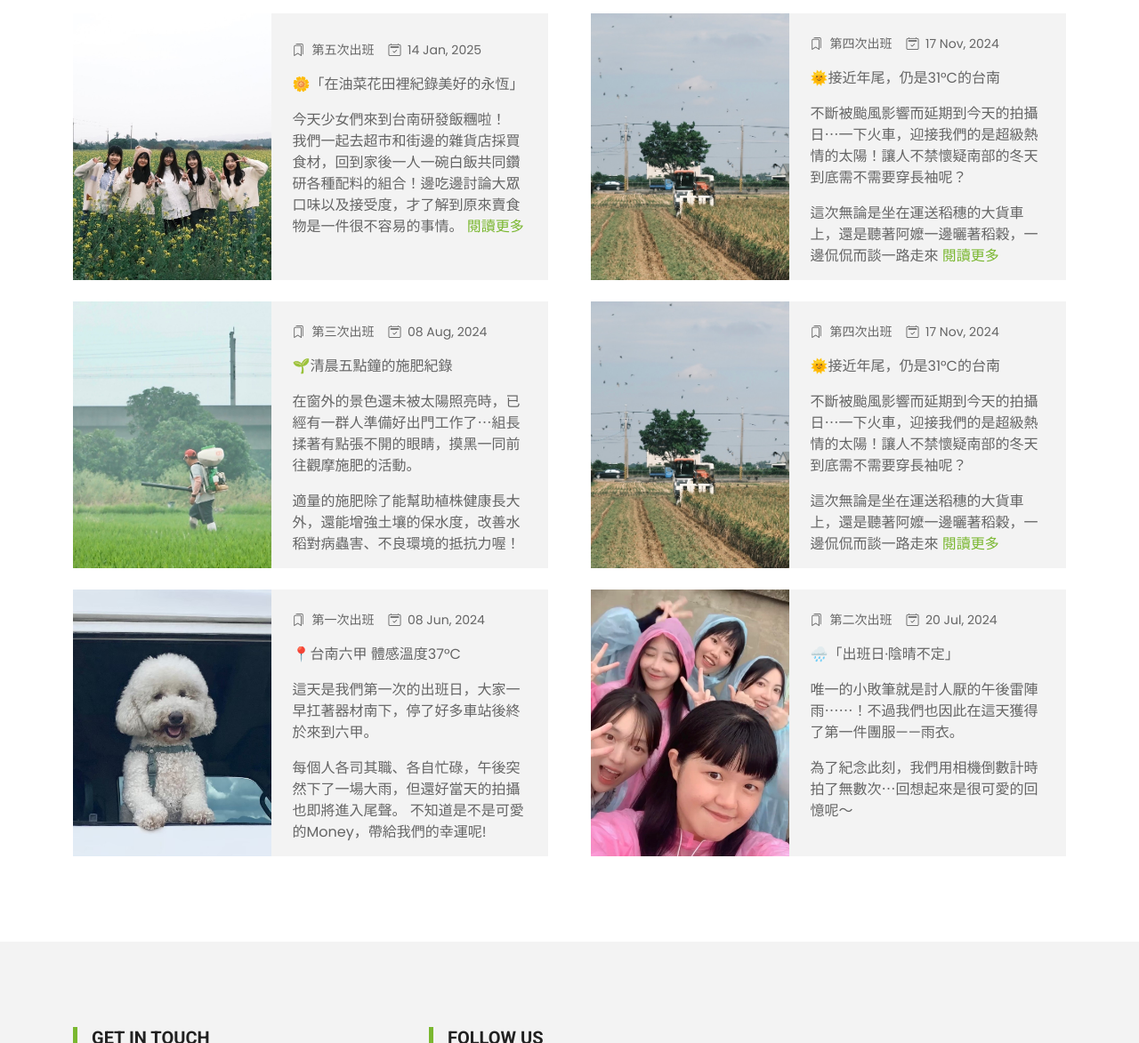
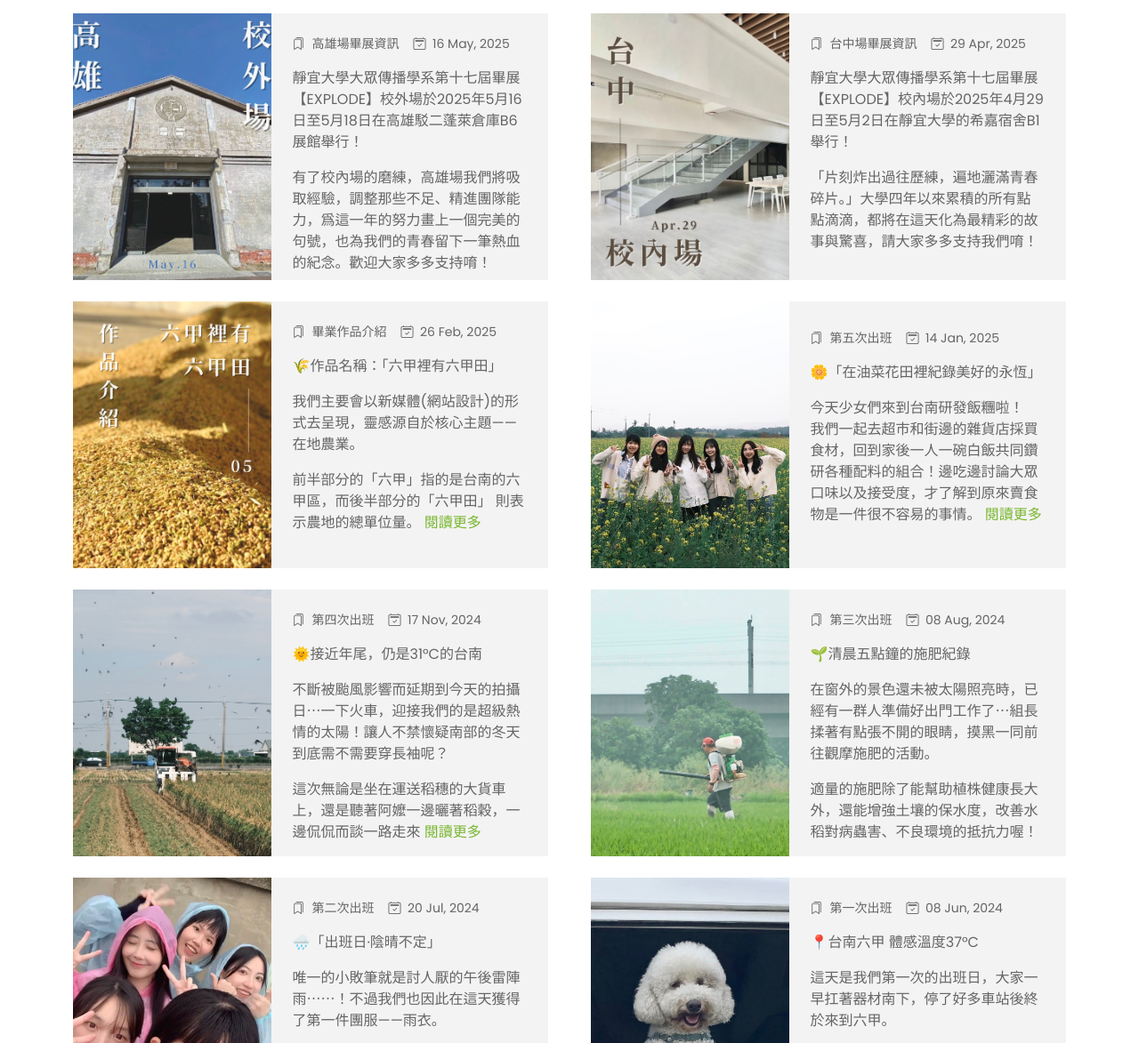
Before and after one commit to lioujia/tainan, a plain HTML site: page news.html in a window 1280 px wide. Shown: the part 330-1503 px from the top of the page at 89% size. Drawn offline with nearby package versions, Linux system fonts and the light colour scheme.

Commit message:
20250301 v1

```diff
--- a/css/style.css
+++ b/css/style.css
@@ -115,13 +115,13 @@
 }
 
 .hero-header {
-    background: url(../img/home1025.jpg) top right no-repeat;
+    background: url(../img/home0301.jpg) top right no-repeat;
     background-size: cover; width: 100%; height: 700px;
 }
 
 
 .bg-about {
-    background: url(../img/publicize.jpg) top right no-repeat;
+    background: url(../img/aboutbg.jpg) top right no-repeat;
     background-size: cover;width: 100%; height: 700px;
 }
 
@@ -301,7 +301,7 @@ button:hover {
 }
 
 .bg-offer {
-    background: url(../img/aboutus.jpg) top right no-repeat;
+    background: url(../img/aboutus0301.jpg) top right no-repeat;
     background-size: cover;width: 100%; height: 700px;
 }
 
--- a/news.html
+++ b/news.html
@@ -167,6 +167,81 @@ function toggleMore2() {
                     <div class="blog-item">
                         <div class="row g-0 bg-light overflow-hidden">
                             <div class="col-12 col-sm-5 h-100">
+                                <img class="img-fluid h-100" src="img/outschool.jpg" style="object-fit: cover;">
+                            </div>
+                            <div class="col-12 col-sm-7 h-100 d-flex flex-column justify-content-center">
+                                <div class="p-4">
+                                    <div class="d-flex mb-3">
+                                        <small class="me-3"><i class="bi bi-bookmarks me-2"></i>高雄場畢展資訊</small>
+                                        <small><i class="bi bi-calendar2-check"></i> &nbsp;16 May, 2025</small>
+                                    </div>
+                                    <p>
+                                        靜宜大學大眾傳播學系第十七屆畢展【EXPLODE】校外場於2025年5月16日至5月18日在高雄駁二蓬萊倉庫B6展館舉行！
+                                        <p>
+                                        有了校內場的磨練，高雄場我們將吸取經驗，調整那些不足、精進團隊能力，爲這一年的努力畫上一個完美的句號，也為我們的青春留下一筆熱血的紀念。歡迎大家多多支持唷！
+                                    </p>
+                                </div>
+                            </div>
+                        </div>
+                    </div>
+                </div>
+                <div class="col-lg-6">
+                    <div class="blog-item">
+                        <div class="row g-0 bg-light overflow-hidden">
+                            <div class="col-12 col-sm-5 h-100">
+                                <img class="img-fluid h-100" src="img/inschool.jpg" style="object-fit: cover;">
+                            </div>
+                            <div class="col-12 col-sm-7 h-100 d-flex flex-column justify-content-center">
+                                <div class="p-4">
+                                    <div class="d-flex mb-3">
+                                        <small class="me-3"><i class="bi bi-bookmarks me-2"></i>台中場畢展資訊</small>
+                                        <small><i class="bi bi-calendar2-check"></i> &nbsp;29 Apr, 2025</small>
+                                    </div>
+                                    <p>
+                                        靜宜大學大眾傳播學系第十七屆畢展【EXPLODE】校內場於2025年4月29日至5月2日在靜宜大學的希嘉宿舍B1舉行！
+                                        <p>
+                                        「片刻炸出過往歷練，遍地灑滿青春碎片。」大學四年以來累積的所有點點滴滴，都將在這天化為最精彩的故事與驚喜，請大家多多支持我們唷！
+                                    </p>
+                                </div>
+                            </div>
+                        </div>
+                    </div>
+                </div>
+            </div>
+            <br>
+            <div class="row g-5">
+                <div class="col-lg-6">
+                    <div class="blog-item">
+                        <div class="row g-0 bg-light overflow-hidden">
+                            <div class="col-12 col-sm-5 h-100">
+                                <img class="img-fluid h-100" src="img/introduction.jpg" style="object-fit: cover;">
+                            </div>
+                            <div class="col-12 col-sm-7 h-100 d-flex flex-column justify-content-center">
+                                <div class="p-4">
+                                    <div class="d-flex mb-3">
+                                        <small class="me-3"><i class="bi bi-bookmarks me-2"></i>畢業作品介紹</small>
+                                        <small><i class="bi bi-calendar2-check"></i> &nbsp;26 Feb, 2025</small>
+                                    </div>
+                                    <p>🌾作品名稱：「六甲裡有六甲田」</p>
+                                    <p>
+                                        我們主要會以新媒體(網站設計)的形式去呈現，靈感源自於核心主題——在地農業。
+                                    <p>
+                                        前半部分的「六甲」指的是台南的六甲區，而後半部分的「六甲田」 則表示農地的總單位量。
+                                    <!-- 第二個區塊 -->
+                                    <span id="more-text-2" style="display: none;">
+                                        以圍繞著台南六甲區的地理環境和這片豐饒的田地展開這次的計劃～<br><br>希望能藉由網路媒體的發達來向民眾推廣在地農業的文化！🌱
+                                    </span>
+                                    <a href="javascript:void(0);" id="toggle-button-2" onclick="toggleMore2()">閱讀更多</a>
+                                    </p>
+                                </div>
+                            </div>
+                        </div>
+                    </div>
+                </div>
+                <div class="col-lg-6">
+                    <div class="blog-item">
+                        <div class="row g-0 bg-light overflow-hidden">
+                            <div class="col-12 col-sm-5 h-100">
                                 <img class="img-fluid h-100" src="img/day5.jpg" style="object-fit: cover;">
                             </div>
                             <div class="col-12 col-sm-7 h-100 d-flex flex-column justify-content-center">
@@ -189,60 +264,9 @@ function toggleMore2() {
                         </div>
                     </div>
                 </div>
-
-                <div class="col-lg-6">
-                    <div class="blog-item">
-                        <div class="row g-0 bg-light overflow-hidden">
-                            <div class="col-12 col-sm-5 h-100">
-                                <img class="img-fluid h-100" src="img/day4.jpg" style="object-fit: cover;">
-                            </div>
-                            <div class="col-12 col-sm-7 h-100 d-flex flex-column justify-content-center">
-                                <div class="p-4">
-                                    <div class="d-flex mb-3">
-                                        <small class="me-3"><i class="bi bi-bookmarks me-2"></i>第四次出班</small>
-                                        <small><i class="bi bi-calendar2-check"></i> &nbsp;17 Nov, 2024</small>
-                                    </div>
-                                    <p>🌞接近年尾，仍是31°C的台南</p>
-                                    <p>
-                                        不斷被颱風影響而延期到今天的拍攝日⋯一下火車，迎接我們的是超級熱情的太陽！讓人不禁懷疑南部的冬天到底需不需要穿長袖呢？
-                                    <p>
-                                        這次無論是坐在運送稻穗的大貨車上，還是聽著阿嬤一邊曬著稻穀，一邊侃侃而談一路走來
-                                    <!-- 第二個區塊 -->
-                                    <span id="more-text-2" style="display: none;">
-                                        的故事，對於我們來說都是很新奇的體驗呢！<br><br>今天的空拍機也拍攝的很順利～還認識了新的小夥伴——肉圓🐶
-                                    </span>
-                                    <a href="javascript:void(0);" id="toggle-button-2" onclick="toggleMore2()">閱讀更多</a>
-                                    </p>
-                                </div>
-                            </div>
-                        </div>
-                    </div>
-                </div>
             </div>
             <br>
             <div class="row g-5">
-                <div class="col-lg-6">
-                    <div class="blog-item">
-                        <div class="row g-0 bg-light overflow-hidden">
-                            <div class="col-12 col-sm-5 h-100">
-                                <img class="img-fluid h-100" src="img/day3.jpg" style="object-fit: cover;">
-                            </div>
-                            <div class="col-12 col-sm-7 h-100 d-flex flex-column justify-content-center">
-                                <div class="p-4">
-                                    <div class="d-flex mb-3">
-                                        <small class="me-3"><i class="bi bi-bookmarks me-2"></i>第三次出班</small>
-                                        <small><i class="bi bi-calendar2-check"></i> &nbsp;08 Aug, 2024</small>
-                                    </div>
-
-                                    <p>🌱清晨五點鐘的施肥紀錄<p>
-                                        在窗外的景色還未被太陽照亮時，已經有一群人準備好出門工作了⋯組長揉著有點張不開的眼睛，摸黑一同前往觀摩施肥的活動。<p>
-                                        適量的施肥除了能幫助植株健康長大外，還能增強土壤的保水度，改善水稻對病蟲害、不良環境的抵抗力喔！</p>
-
-                                </div>
-                            </div>
-                        </div>
-                    </div>
-                </div>
                 <div class="col-lg-6">
                     <div class="blog-item">
                         <div class="row g-0 bg-light overflow-hidden">
@@ -267,9 +291,51 @@ function toggleMore2() {
                         </div>
                     </div>
                 </div>
+                <div class="col-lg-6">
+                    <div class="blog-item">
+                        <div class="row g-0 bg-light overflow-hidden">
+                            <div class="col-12 col-sm-5 h-100">
+                                <img class="img-fluid h-100" src="img/day3.jpg" style="object-fit: cover;">
+                            </div>
+                            <div class="col-12 col-sm-7 h-100 d-flex flex-column justify-content-center">
+                                <div class="p-4">
+                                    <div class="d-flex mb-3">
+                                        <small class="me-3"><i class="bi bi-bookmarks me-2"></i>第三次出班</small>
+                                        <small><i class="bi bi-calendar2-check"></i> &nbsp;08 Aug, 2024</small>
+                                    </div>
+
+                                    <p>🌱清晨五點鐘的施肥紀錄<p>
+                                        在窗外的景色還未被太陽照亮時，已經有一群人準備好出門工作了⋯組長揉著有點張不開的眼睛，摸黑一同前往觀摩施肥的活動。<p>
+                                        適量的施肥除了能幫助植株健康長大外，還能增強土壤的保水度，改善水稻對病蟲害、不良環境的抵抗力喔！</p>
+
+                                </div>
+                            </div>
+                        </div>
+                    </div>
+                </div>
             </div>
             <br>
             <div class="row g-5">
+                <div class="col-lg-6">
+                    <div class="blog-item">
+                        <div class="row g-0 bg-light overflow-hidden">
+                            <div class="col-12 col-sm-5 h-100">
+                                <img class="img-fluid h-100" src="img/happy.jpg" style="object-fit: cover;">
+                            </div>
+                            <div class="col-12 col-sm-7 h-100 d-flex flex-column justify-content-center">
+                                <div class="p-4">
+                                    <div class="d-flex mb-3">
+                                        <small class="me-3"><i class="bi bi-bookmarks me-2"></i>第二次出班</small>
+                                        <small><i class="bi bi-calendar2-check"></i> &nbsp;20 Jul, 2024</small>
+                                    </div>
+
+                                    <p>🌧️「出班日·陰晴不定」<p>唯一的小敗筆就是討人厭的午後雷陣雨⋯⋯！不過我們也因此在這天獲得了第一件團服——雨衣。<p>為了紀念此刻，我們用相機倒數計時拍了無數次⋯回想起來是很可愛的回憶呢～</p>
+
+                                </div>
+                            </div>
+                        </div>
+                    </div>
+                </div>
                 <div class="col-lg-6">
                     <div class="blog-item">
                         <div class="row g-0 bg-light overflow-hidden">
@@ -286,26 +352,6 @@ function toggleMore2() {
                                     <p>📍台南六甲 體感溫度37°C<p>
                                         這天是我們第一次的出班日，大家一早扛著器材南下，停了好多車站後終於來到六甲。<p>每個人各司其職、各自忙碌，午後突然下了一場大雨，但還好當天的拍攝也即將進入尾聲。
                                     不知道是不是可愛的Money，帶給我們的幸運呢!</p>
-
-                                </div>
-                            </div>
-                        </div>
-                    </div>
-                </div>
-                <div class="col-lg-6">
-                    <div class="blog-item">
-                        <div class="row g-0 bg-light overflow-hidden">
-                            <div class="col-12 col-sm-5 h-100">
-                                <img class="img-fluid h-100" src="img/happy.jpg" style="object-fit: cover;">
-                            </div>
-                            <div class="col-12 col-sm-7 h-100 d-flex flex-column justify-content-center">
-                                <div class="p-4">
-                                    <div class="d-flex mb-3">
-                                        <small class="me-3"><i class="bi bi-bookmarks me-2"></i>第二次出班</small>
-                                        <small><i class="bi bi-calendar2-check"></i> &nbsp;20 Jul, 2024</small>
-                                    </div>
-
-                                    <p>🌧️「出班日·陰晴不定」<p>唯一的小敗筆就是討人厭的午後雷陣雨⋯⋯！不過我們也因此在這天獲得了第一件團服——雨衣。<p>為了紀念此刻，我們用相機倒數計時拍了無數次⋯回想起來是很可愛的回憶呢～</p>
 
                                 </div>
                             </div>
```
Also changed, not shown: about.html (+6 -1 lines), service.html (+15 -0 lines), img/aboutbg.jpg (added), img/aboutus0301.jpg (added), img/home0301.jpg (added), img/inschool.jpg (added), img/introduction.jpg (added), img/outschool.jpg (added), img/period.jpg (added).
